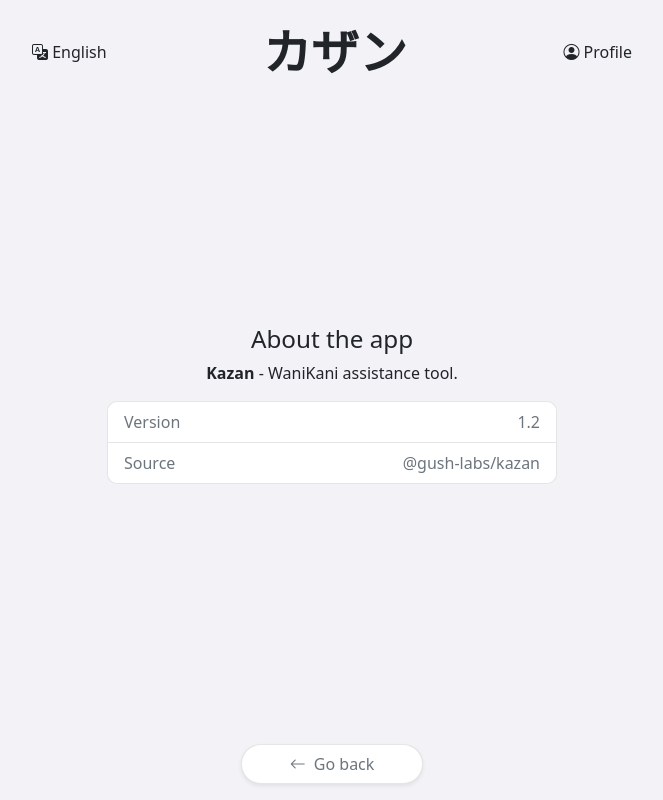
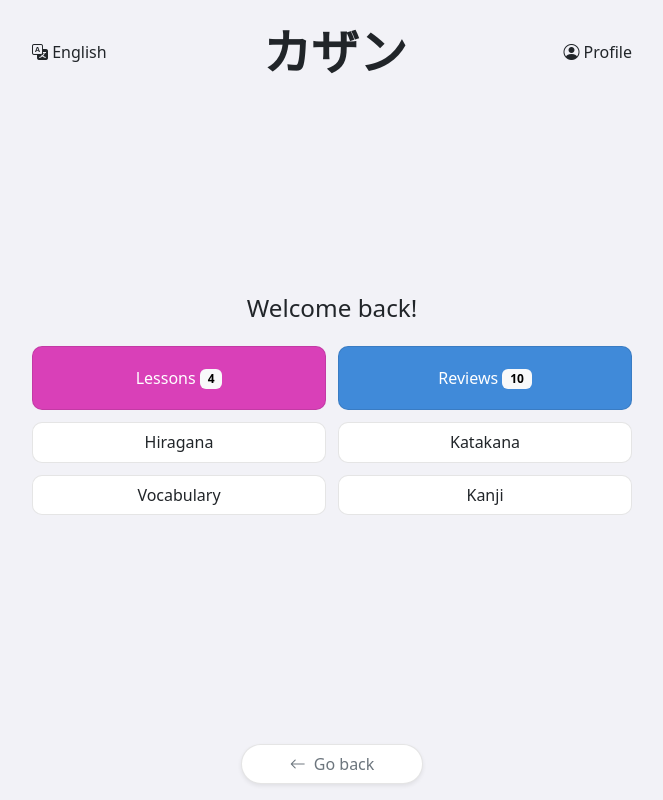
Before and after one commit to gush-labs/kazan, a Vue app in the folder client/: page /about in a window 1280 px wide. Shown: the whole page, without its empty margins (308-971 px from the left). Built offline with nearby package versions, Linux system fonts and the light colour scheme.

Commit message:
Remove "About" page

```diff
--- a/client/src/App.vue
+++ b/client/src/App.vue
@@ -6,6 +6,9 @@
 import { computed } from "vue";
 
 const configuration = Application.configuration;
+
+// Load the currently selected font for japanese text from the configuration
+// and apply it across all application
 const fonts = ConfigurationOptions.availableJapaneseFonts;
 const currentFont = computed(
   () => '"' + fonts[configuration.value.japaneseFont].name + '"'
@@ -22,6 +25,11 @@
 </template>
 
 <style>
+/**
+All styling is a total mess. It should be refactored very heavily.
+We don't rely on any design system. Everything depends on the bootstrap.
+*/
+
 /* The main div container where all content is placed */
 .app-container {
   position: relative;
@@ -58,7 +66,13 @@
   --border-base-color: rgba(0, 0, 0, 0.1);
   --border-hover-color: rgba(0, 0, 0, 0.1);
 
-  --button-active-color: rgb(64, 138, 217) !important;
+  --button-green-color: rgb(73, 184, 73) !important;
+  --button-blue-color: rgb(64, 138, 217) !important;
+  --button-pink-color: pink;
+  --button-red-color: rgb(203, 81, 81) !important;
+
+  --button-active-color: var(--button-blue-color);
+
   --button-active-text-color: var(--text-light-color);
   --button-disabled-opacity: 0.65;
   --button-border-radius: 10px;
@@ -140,6 +154,7 @@
   border-radius: var(--select-border-radius);
 }
 
+/* TODO: Move this out of this file */
 /* Button component */
 .kz-button {
   position: relative;
@@ -156,22 +171,27 @@
   border: var(--button-border-width) solid var(--border-hover-color);
   background-color: var(--button-hover-bg-color);
 }
+
 .kz-button:focus {
   border: var(--button-border-width) solid var(--border-hover-color);
   background-color: var(--button-bg-color);
 }
+
 .kz-button-active {
   color: var(--button-active-text-color) !important;
   background-color: var(--button-active-color) !important;
 }
+
 .kz-button-disabled {
   opacity: var(--button-disabled-opacity);
   border-radius: var(--button-border-radius);
   color: rgba(0, 0, 0, 0.5);
 }
+
 .kz-button-disabled:focus {
   border: var(--button-border-width) solid var(--border-base-color) !important;
 }
+
 .kz-button-disabled:hover {
   cursor: default;
   border: var(--button-border-width) solid var(--border-base-color) !important;
@@ -179,13 +199,11 @@
 
 /* Frequently used colors */
 .kz-success {
-  /* TODO(vadim): Move this to the theme */
-  background-color: rgb(64, 138, 217) !important;
+  background-color: var(--button-green-color);
   color: white !important;
 }
 .kz-danger {
-  /* TODO(vadim): Move this to the theme */
-  background-color: rgb(203, 81, 81) !important;
+  background-color: var(--button-red-color);
   color: white !important;
 }
 
--- a/client/src/components/ActionButton.vue
+++ b/client/src/components/ActionButton.vue
@@ -1,14 +1,14 @@
 <script setup lang="ts">
 import { computed } from "vue";
+const emits = defineEmits(["click"]);
 
-const emits = defineEmits(["click"]);
 const props = defineProps<{
-  label?: string;
-  icon?: string;
-  disabled?: boolean;
-  plain?: boolean;
-  switch?: boolean;
-  switched?: boolean;
+  label?: string;         // text inside of the button
+  icon?: string;          // icon for the button
+  disabled?: boolean;     // if button is disabled or not
+  plain?: boolean;        // if button should have outline
+  switch?: boolean;       // if button represents a switch (can be toggled on and off)
+  switched?: boolean;     // state of the switch: enabled or disabled
   type?: "success" | "default" | "active";
 }>();
 
--- a/client/src/components/SwitchOption.vue
+++ b/client/src/components/SwitchOption.vue
@@ -1,8 +1,10 @@
 <script setup lang="ts">
+
 const props = defineProps<{
-  switch: boolean;
-  disabled?: boolean;
+  switch: boolean;      // state of the switch (toggled on or off)
+  disabled?: boolean;   // if switch component is disabled
 }>();
+
 const emits = defineEmits(["click"]);
 </script>
 
--- a/client/src/router/index.ts
+++ b/client/src/router/index.ts
@@ -8,7 +8,6 @@
 import ApiGuide from "@/views/ApiGuide.vue";
 import ProfilePage from "@/views/ProfilePage.vue";
 import SettingsPage from "@/views/SettingsPage.vue";
-import AboutPage from "@/views/AboutPage.vue";
 
 const router = createRouter({
   history: createWebHistory(import.meta.env.BASE_URL),
@@ -22,11 +21,6 @@
       path: "/settings",
       name: "settings",
       component: SettingsPage,
-    },
-    {
-      path: "/about",
-      name: "about",
-      component: AboutPage,
     },
     {
       path: "/api-guide",
--- a/client/src/views/AboutPage.vue
+++ /dev/null
@@ -1,51 +0,0 @@
-<script setup lang="ts">
-import DisplayContainer from "@/components/DisplayContainer.vue";
-</script>
-
-<template>
-  <DisplayContainer center short class="text-center">
-    <div class="w-100">
-      <h4>About the app</h4>
-      <p><b>Kazan</b> - WaniKani assistance tool.</p>
-      <div class="d-flex flex-column kz-container text-muted">
-        <div class="d-flex flex-row justify-content-between info-item">
-          <div>Version</div>
-          <div>1.2</div>
-        </div>
-
-        <div class="d-flex flex-row justify-content-between info-item">
-          <div>Source</div>
-          <div>
-            <a
-              class="text-muted source-link"
-              href="https://github.com/gush-labs/kazan"
-              >@gush-labs/kazan</a
-            >
-          </div>
-        </div>
-      </div>
-    </div>
-  </DisplayContainer>
-</template>
-
-<style>
-.source-link {
-  text-decoration: none;
-}
-.info-item {
-  background-color: var(--button-bg-color);
-  padding: 0.5em;
-  padding-inline-end: 1em;
-  padding-inline-start: 1em;
-  border-bottom: var(--button-border-width) solid var(--button-border-color);
-}
-.info-item:last-child {
-  border-bottom-left-radius: var(--button-border-radius);
-  border-bottom-right-radius: var(--button-border-radius);
-  border-bottom: none;
-}
-.info-item:first-child {
-  border-top-left-radius: var(--button-border-radius);
-  border-top-right-radius: var(--button-border-radius);
-}
-</style>
--- a/client/src/views/ProfilePage.vue
+++ b/client/src/views/ProfilePage.vue
@@ -43,10 +43,8 @@
         >Sign in</PageLink
       >
       <PageLink :to="{ name: 'settings' }" icon="gear">Settings</PageLink>
-      <PageLink :to="{ name: 'about' }" icon="info-circle"
-        >About the app</PageLink
-      >
     </div>
+
   </DisplayContainer>
 </template>
 
--- a/client/src/views/review/ReportView.vue
+++ b/client/src/views/review/ReportView.vue
@@ -80,7 +80,7 @@
     <div class="gap-top">
       <ActionButton
         icon="arrow-return-left"
-        class="w-100"
+        class="w-100 kz-success"
         @click="() => router.back()"
         >Complete</ActionButton
       >
```
